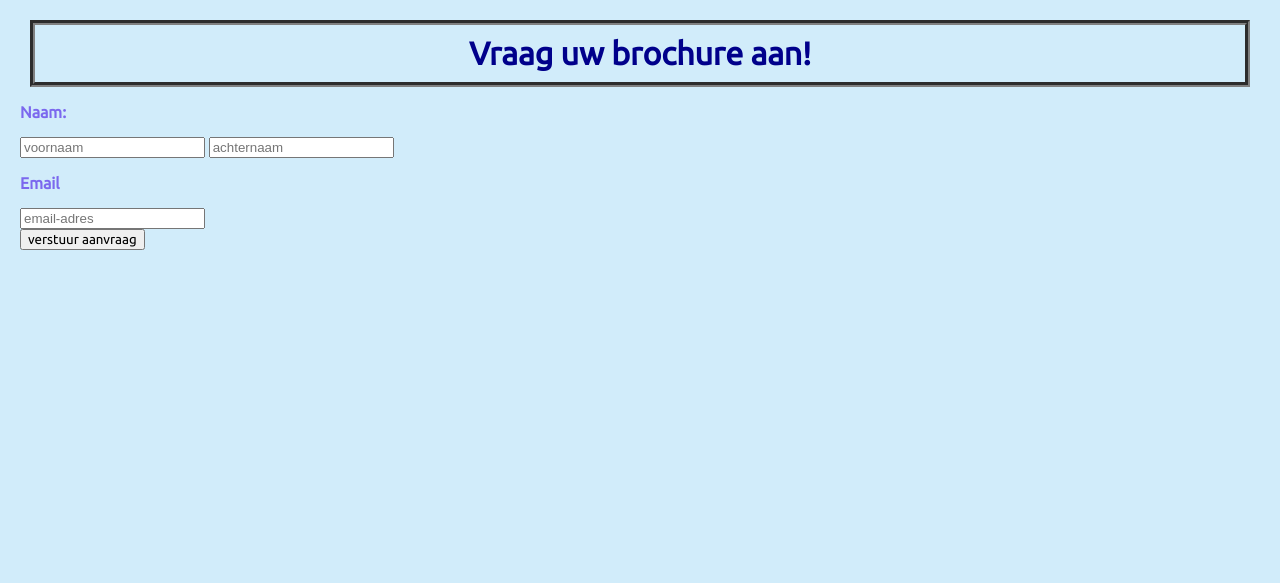
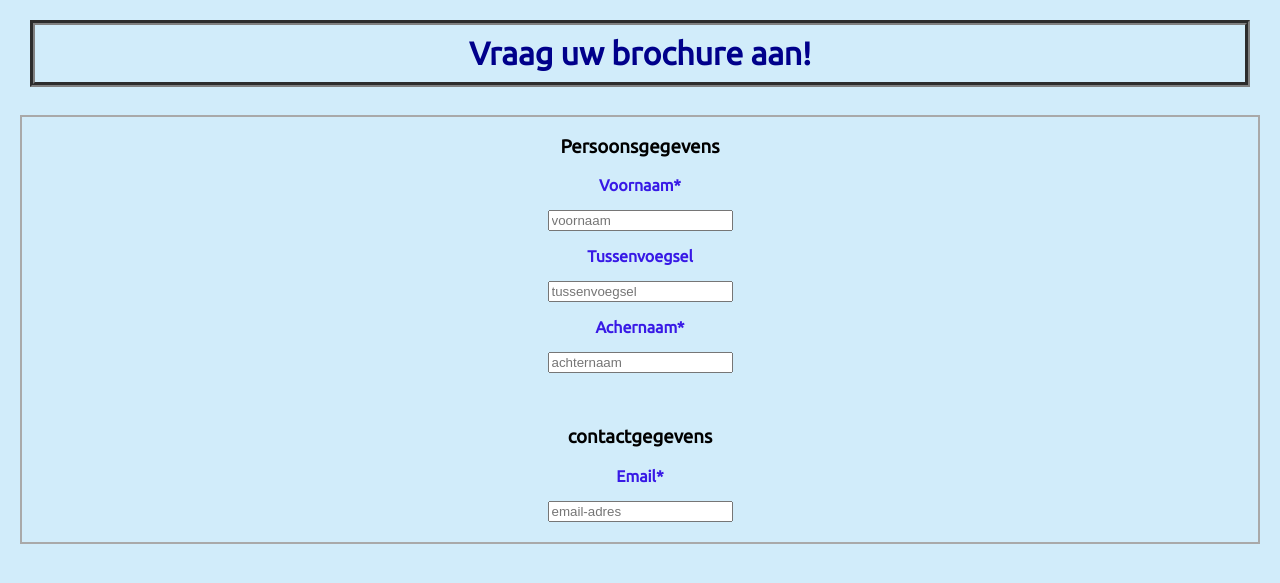
Before and after one commit to evanline/kbs02, a PHP site: page / in a window 1280 px wide. Shown: the top 583 px of the page. Run offline with PHP 8.4, Linux system fonts and the light colour scheme.

Commit message:
style, added "tussenvoegsel", added star at required fields

```diff
--- a/index.php
+++ b/index.php
@@ -7,11 +7,13 @@ email adres
 
 <?php
 	$_SESSION["first_name"] = NULL;
+	$_SESSION["tussenvoegsel"] = NULL;
     $_SESSION["last_name"] = NULL;
     $_SESSION["email"] = NULL;
 
     if (isset($_POST['submit'])){
     	$first_name = filter_input(INPUT_POST, "first_name", FILTER_SANITIZE_STRING);
+    	$tussenvoegsel = filter_input(INPUT_POST, "tussenvoegsel", FILTER_SANITIZE_STRING);
         $last_name = filter_input(INPUT_POST, "last_name", FILTER_SANITIZE_STRING);
         $email =  filter_input(INPUT_POST, "email", FILTER_SANITIZE_EMAIL);
 
@@ -34,6 +36,7 @@ email adres
 
     } else {
     	$first_name = "";
+    	$tussenvoegsel = "";
     	$last_name = "";
     	$email = "";
     }
@@ -47,26 +50,33 @@ email adres
 <body>
 	<h1 class='titel'>Vraag uw brochure aan!</h1>
 
-	<form method = 'post' action = '/index.php'>
-		<p class='form'>Naam:</p>
+	<br>
+	<form method = 'post' action = '/index.php' class = "form">
+		<h3>Persoonsgegevens</h3>
+		<p >Voornaam*</p>
+        <input type="text" name="first_name" placeholder="voornaam" value="<?php echo $first_name; ?>">
         <p class="error"><?php
             if (isset($_POST['submit']) AND isset($error[0])){echo $error[0];}
-            ?></p>
+        ?></p>
+
+        <p >Tussenvoegsel</p>
+        <input type="text" name="tussenvoegsel" placeholder="tussenvoegsel" value="<?php echo $tussenvoegsel; ?>">
+        <p>Achernaam*</p>
+        <input type="text" name="last_name" placeholder="achternaam" value="<?php echo $last_name; ?>">
+        <br>
         <p class="error"><?php
             if (isset($_POST['submit']) AND isset($error[1])){echo $error[1];}
-            ?></p>
-        <input type="text" name="first_name" placeholder="voornaam" value="<?php echo $first_name; ?>">
-        <input type="text" name="last_name" placeholder="achternaam" value="<?php echo $last_name; ?>">
+        ?></p>
         <br>
-
-        <p class='form'>Email</p>
+        <h3>contactgegevens</h3>
+        <p>Email*</p>
         <p class="error"><?php
             if (isset($_POST['submit']) AND isset($error[2])){echo $error[2];}
             ?></p>
     	<input type="email" name="email" placeholder="email-adres" value="<?php echo $email; ?>">
     	<br>
 
-    	<input class= "form" type="submit" value="verstuur aanvraag" name="submit">
+    	<inputtype="submit" value="verstuur aanvraag" name="submit">
 	</form>
 </body>
 </html>
--- a/style.css
+++ b/style.css
@@ -10,7 +10,7 @@ h1 {
 	padding: 10px;
 }
 p {
-	color: mediumslateblue;
+	color: #3819e6;
 	padding-bottom: 0px;
 	font-weight: bold;
 
@@ -19,8 +19,11 @@ p {
 	text-align: center;
 	border: 5px groove grey;
 }
-.form{
-		font-family: 'Ubuntu', sans-serif;
+.form {
+	font-family: 'Ubuntu', sans-serif;
+	border: 2px double darkgrey;
+	padding-bottom: 20px;
+	text-align: center;
 }
 .error{
 	color: #ff0000 ;
```
